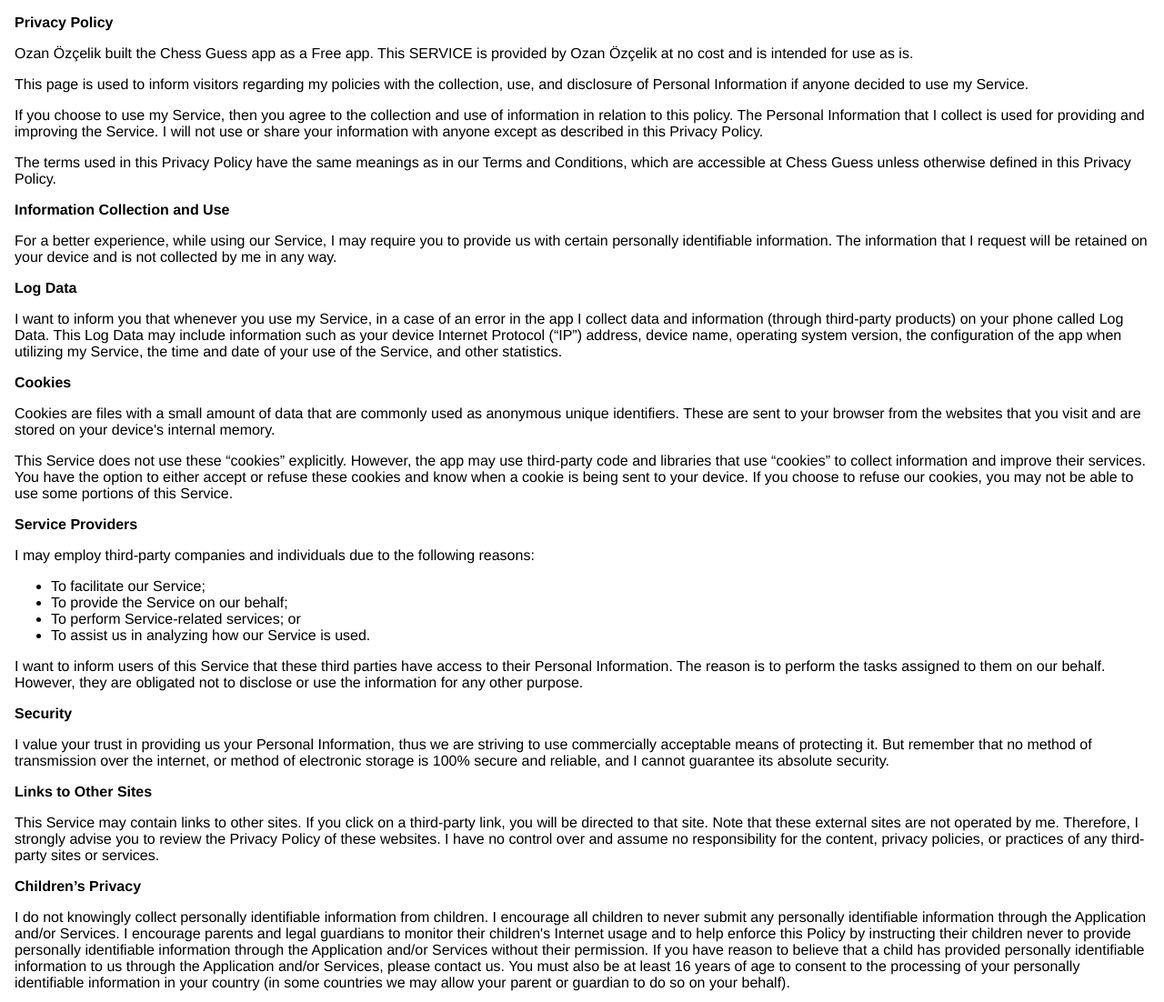
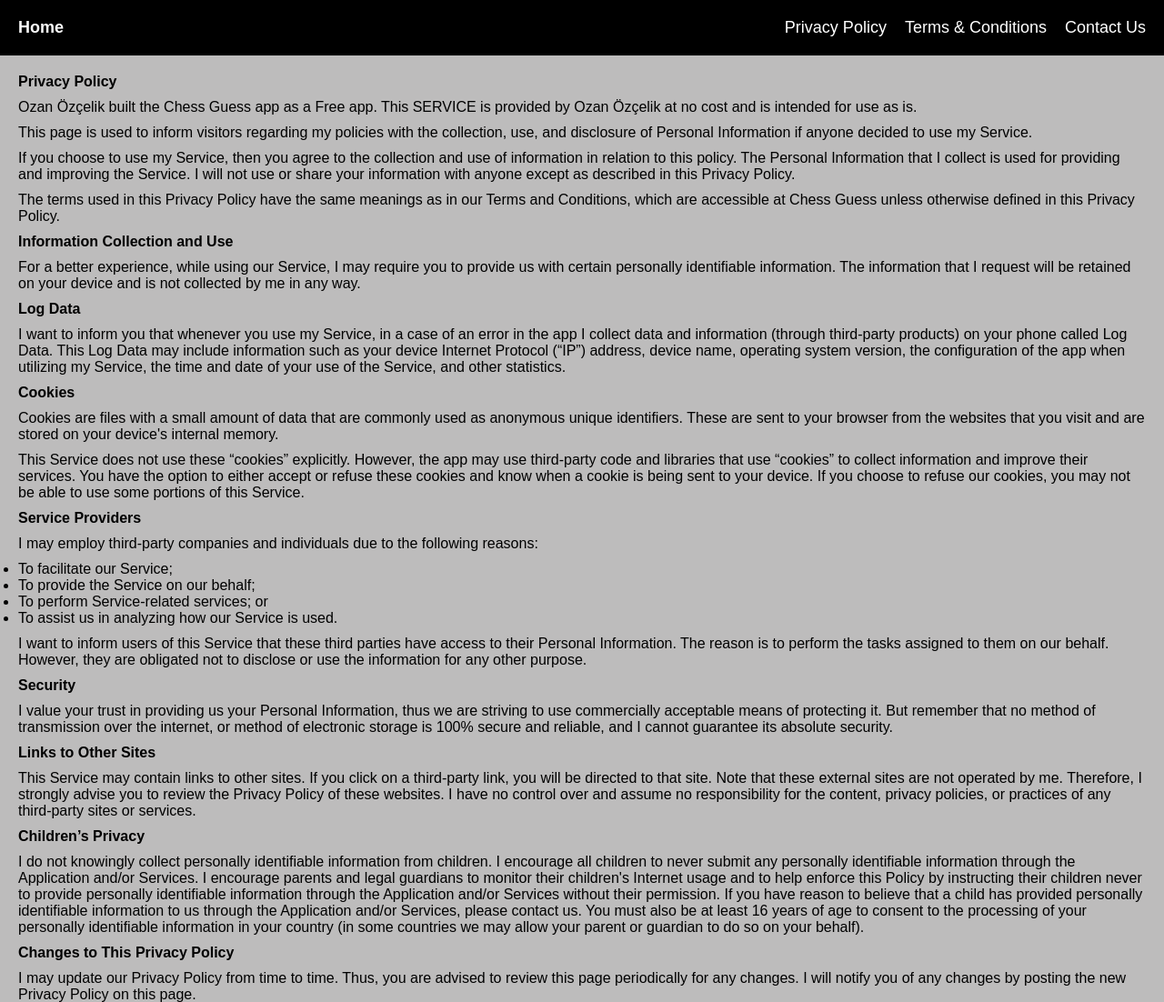
Before and after one commit to OzanOzcelikk/GENC, a plain HTML site: page privacy-policy.html in a window 1280 px wide. Shown: the top 1102 px of the page at 91% size. Drawn offline with Linux system fonts and the light colour scheme.

Commit message:
go go go

```diff
--- a/contactus.html
+++ b/contactus.html
@@ -4,28 +4,23 @@
     <meta charset="UTF-8" />
     <meta name="viewport" content="width=device-width, initial-scale=1.0" />
     <link rel="icon" href="/images/ChessLogo.ico" type="image/x-icon">
-
-    <style>
-      body{
-        margin: 0;
-        padding: 0;
-        box-sizing: border-box;
-        width: 100dvw;
-        height: 100dvh;
-
-        background-color: white;
-        display: flex;
-        align-items: center;
-        justify-content: center;
-      }
-      h1{
-        color: black;
-        font-family: Arial, Helvetica, sans-serif;
-      }
-    </style>
+    <link rel="stylesheet" href="./css/style.css">
     <title>Contact Us</title>
   </head>
   <body>
-  <h1>Email: ozanozclk0@gmail.com</h1>
+    <header>
+      <nav>
+        <div class="navbar-start">
+          <a class="active" href="/index.html">Home</a>
+        </div>
+        <div class="navbar-end">
+          <a href="/privacy-policy.html">Privacy Policy</a>
+          <a href="/termsofservice.html">Terms &amp; Conditions</a>
+          <a href="/contactus.html">Contact Us</a>
+        </div>
+      </nav>
+    </header>
+    <main><h1>mail: ozanozclk0@gmail.com</h1></main>
+
   </body>
 </html>
--- /dev/null
+++ b/css/style.css
@@ -0,0 +1,63 @@
+   *{
+    margin: 0;
+    padding: 0;
+    box-sizing: border-box;
+   }
+   body{
+    background-color: gray;
+    width: 100dvw;
+    height: 100dvh;
+    font-family: Arial, Helvetica, sans-serif;
+    background-color: rgba(124, 123, 123, 0.5);
+  }
+  h1{
+    color: black;
+  }
+  header{
+    display: flex;
+    justify-content: center;
+    align-items: center;
+    padding: 20px;
+    background-color: black;
+    width: 100%;
+    box-sizing: border-box;
+  }
+  nav{
+    display: flex;
+    justify-content: space-between;
+    align-items: center;
+    width: 100%;
+    flex-wrap: wrap;
+  }
+  nav a{
+    text-decoration: none;
+    color: white;
+    font-size: 18px;
+    text-align: center;
+  }
+  nav a.active{
+    font-weight: 700;
+  }
+  nav .navbar-start{
+    display: flex;
+    justify-content: flex-start;
+    align-items: center;
+    flex-wrap: wrap;
+    gap: 10px;
+    width: 50%;
+  }
+  nav .navbar-end{
+    display: flex;
+    justify-content:flex-end;
+    align-items: center;
+    flex-wrap: wrap;
+    gap: 20px;
+    width: 50%;
+  }
+
+  main{
+    display: flex;
+    flex-direction: column;
+    gap: 10px;
+    padding: 20px;
+  }
--- a/privacy-policy.html
+++ b/privacy-policy.html
@@ -1,61 +1,70 @@
 <!DOCTYPE html>
 <html lang="en">
+
 <head>
   <meta charset="UTF-8">
   <meta name="viewport" content="width=device-width, initial-scale=1.0">
   <link rel="icon" href="/images/ChessLogo.ico" type="image/x-icon">
+  <link rel="stylesheet" href="./css/style.css">
 
-    <style>
-      body{
-        margin: 0;
-        padding: 0;
-        box-sizing: border-box;
-        width: 100dvw;
-        height: 100dvh;
-
-        background-color: white;
-      }
-      h1{
-        color: black;
-        font-family: Arial, Helvetica, sans-serif;
-      }
-    </style>
   <title>Privacy Policy</title>
 </head>
 <!DOCTYPE html>
 <html>
+
 <head>
   <meta charset='utf-8'>
   <meta name='viewport' content='width=device-width'>
   <title>Privacy Policy</title>
-      <style> body { font-family: 'Helvetica Neue', Helvetica, Arial, sans-serif; padding:1em; } </style>
 </head>
+
 <body>
-    <strong>Privacy Policy</strong> <p>
+  <header>
+    <nav>
+      <div class="navbar-start">
+        <a class="active" href="/index.html">Home</a>
+      </div>
+      <div class="navbar-end">
+        <a href="/privacy-policy.html">Privacy Policy</a>
+        <a href="/termsofservice.html">Terms &amp; Conditions</a>
+        <a href="/contactus.html">Contact Us</a>
+      </div>
+    </nav>
+  </header>
+  <main>
+    <strong>Privacy Policy</strong>
+    <p>
       Ozan Özçelik built the Chess Guess app as
       a Free app. This SERVICE is provided by
       Ozan Özçelik at no cost and is intended for use as
       is.
-                </p> <p>
+    </p>
+    <p>
       This page is used to inform visitors regarding my
       policies with the collection, use, and disclosure of Personal
       Information if anyone decided to use my Service.
-                </p> <p>
+    </p>
+    <p>
       If you choose to use my Service, then you agree to
       the collection and use of information in relation to this
       policy. The Personal Information that I collect is
       used for providing and improving the Service. I will not use or share your information with
       anyone except as described in this Privacy Policy.
-                </p> <p>
+    </p>
+    <p>
       The terms used in this Privacy Policy have the same meanings
       as in our Terms and Conditions, which are accessible at
       Chess Guess unless otherwise defined in this Privacy Policy.
-                </p> <p><strong>Information Collection and Use</strong></p> <p>
+    </p>
+    <p><strong>Information Collection and Use</strong></p>
+    <p>
       For a better experience, while using our Service, I
       may require you to provide us with certain personally
       identifiable information. The information that
       I request will be retained on your device and is not collected by me in any way.
-                </p> <!----> <p><strong>Log Data</strong></p> <p>
+    </p> <!---->
+    <p><strong>Log Data</strong></p>
+    <p>
       I want to inform you that whenever you
       use my Service, in a case of an error in the app
       I collect data and information (through third-party
@@ -65,12 +74,15 @@
       configuration of the app when utilizing my Service,
       the time and date of your use of the Service, and other
       statistics.
-                </p> <p><strong>Cookies</strong></p> <p>
+    </p>
+    <p><strong>Cookies</strong></p>
+    <p>
       Cookies are files with a small amount of data that are
       commonly used as anonymous unique identifiers. These are sent
       to your browser from the websites that you visit and are
       stored on your device's internal memory.
-                </p> <p>
+    </p>
+    <p>
       This Service does not use these “cookies” explicitly. However,
       the app may use third-party code and libraries that use
       “cookies” to collect information and improve their services.
@@ -78,23 +90,36 @@
       and know when a cookie is being sent to your device. If you
       choose to refuse our cookies, you may not be able to use some
       portions of this Service.
-                </p> <p><strong>Service Providers</strong></p> <p>
+    </p>
+    <p><strong>Service Providers</strong></p>
+    <p>
       I may employ third-party companies and
       individuals due to the following reasons:
-                </p> <ul><li>To facilitate our Service;</li> <li>To provide the Service on our behalf;</li> <li>To perform Service-related services; or</li> <li>To assist us in analyzing how our Service is used.</li></ul> <p>
+    </p>
+    <ul>
+      <li>To facilitate our Service;</li>
+      <li>To provide the Service on our behalf;</li>
+      <li>To perform Service-related services; or</li>
+      <li>To assist us in analyzing how our Service is used.</li>
+    </ul>
+    <p>
       I want to inform users of this Service
       that these third parties have access to their Personal
       Information. The reason is to perform the tasks assigned to
       them on our behalf. However, they are obligated not to
       disclose or use the information for any other purpose.
-                </p> <p><strong>Security</strong></p> <p>
+    </p>
+    <p><strong>Security</strong></p>
+    <p>
       I value your trust in providing us your
       Personal Information, thus we are striving to use commercially
       acceptable means of protecting it. But remember that no method
       of transmission over the internet, or method of electronic
       storage is 100% secure and reliable, and I cannot
       guarantee its absolute security.
-                </p> <p><strong>Links to Other Sites</strong></p> <p>
+    </p>
+    <p><strong>Links to Other Sites</strong></p>
+    <p>
       This Service may contain links to other sites. If you click on
       a third-party link, you will be directed to that site. Note
       that these external sites are not operated by me.
@@ -103,7 +128,10 @@
       no control over and assume no responsibility for the content,
       privacy policies, or practices of any third-party sites or
       services.
-                </p> <p><strong>Children’s Privacy</strong></p> <!----> <div><p>
+    </p>
+    <p><strong>Children’s Privacy</strong></p> <!---->
+    <div>
+      <p>
         I do not knowingly collect personally
         identifiable information from children. I
         encourage all children to never submit any personally
@@ -111,21 +139,30 @@
         the Application and/or Services.
         I encourage parents and legal guardians to monitor
         their children's Internet usage and to help enforce this Policy by instructing
-                    their children never to provide personally identifiable information through the Application and/or Services without their permission. If you have reason to believe that a child
+        their children never to provide personally identifiable information through the Application and/or Services
+        without their permission. If you have reason to believe that a child
         has provided personally identifiable information to us through the Application and/or Services,
         please contact us. You must also be at least 16 years of age to consent to the processing
         of your personally identifiable information in your country (in some countries we may allow your parent
         or guardian to do so on your behalf).
-                  </p></div> <p><strong>Changes to This Privacy Policy</strong></p> <p>
+      </p>
+    </div>
+    <p><strong>Changes to This Privacy Policy</strong></p>
+    <p>
       I may update our Privacy Policy from
       time to time. Thus, you are advised to review this page
       periodically for any changes. I will
       notify you of any changes by posting the new Privacy Policy on
       this page.
-                </p> <p>This policy is effective as of 2024-02-24</p> <p><strong>Contact Us</strong></p> <p>
+    </p>
+    <p>This policy is effective as of 2024-02-24</p>
+    <p><strong>Contact Us</strong></p>
+    <p>
       If you have any questions or suggestions about my
       Privacy Policy, do not hesitate to contact me at ozanozclk0@gmail.com.
+  </main>
 </body>
+
 </html>
 
 </html>
```
Also changed, not shown: index.html (+17 -19 lines), termsofservice.html (+15 -17 lines). Lines whose indentation alone changed are shown as unchanged.
